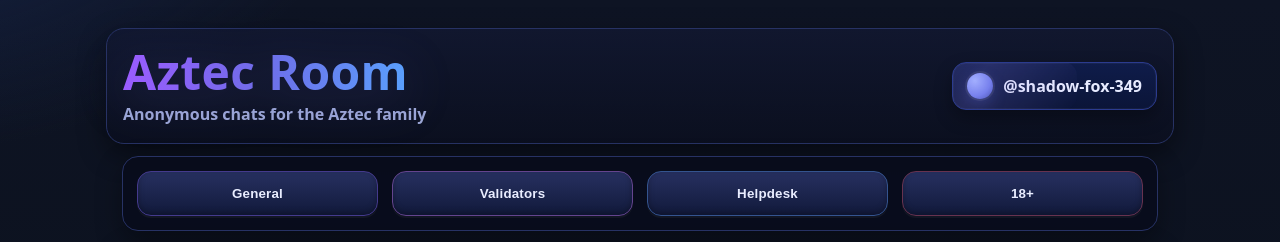
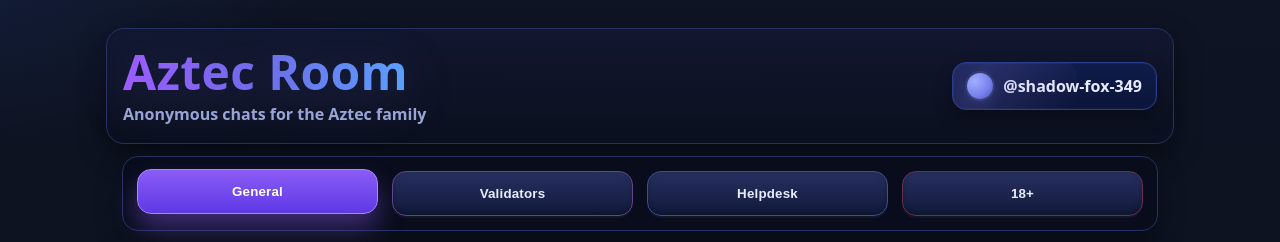
Before and after one commit to Seuncoded/aztec-room, a Next.js app: page / in a window 1280 px wide. Shown: the top 242 px of the page. Built offline with nearby package versions, Linux system fonts and the light colour scheme; no server answers.

Commit message:
Makes some visual changes

```diff
--- a/pages/index.js
+++ b/pages/index.js
@@ -1,35 +1,29 @@
 // pages/index.js
 import { useEffect, useRef, useState } from "react";
 
-
-
+// Single source of truth for labels shown in UI
 const ROOMS = ["General", "Validators", "Helpdesk", "18+"];
 
+// Map UI label -> API room key
+const apiRoom = (label) => (label === "18+" ? "18+" : label.toLowerCase());
 
-function pillId(r) {
-  if (r === "18+") return "18plus";
-  return r;
-}
+// Map UI label -> CSS data-room value (for your pill/chatHead color hooks)
+const dataRoom = (label) => (label === "18+" ? "18plus" : label.toLowerCase());
 
+// Labels are already nice
+const niceLabel = (label) => label;
 
-function niceLabel(r) {
-  if (r === "off-topic") return "Off Topic";
-  if (r === "18+") return "18+";
-  return r.charAt(0).toUpperCase() + r.slice(1);
-}
-
-
-const colorFromHandle = (handle) => {
+// Deterministic color for handles
+const colorFromHandle = (handle = "") => {
   let hash = 0;
-  for (let i = 0; i < handle.length; i++) {
-    hash = handle.charCodeAt(i) + ((hash << 5) - hash);
-  }
+  for (let i = 0; i < handle.length; i++) hash = handle.charCodeAt(i) + ((hash << 5) - hash);
   const hue = Math.abs(hash % 360);
   return `hsl(${hue}, 65%, 55%)`;
 };
 
 export default function AztecRoom() {
-  const [room, setRoom] = useState(ROOMS[0]);
+  // Store the UI label directly in state (must match ROOMS items)
+  const [room, setRoom] = useState(ROOMS[0]); // "General" on load
   const [messages, setMessages] = useState([]);
   const [text, setText] = useState("");
   const [sending, setSending] = useState(false);
@@ -37,7 +31,7 @@ export default function AztecRoom() {
   const scrollerRef = useRef(null);
   const pollRef = useRef(null);
 
-
+  // Generate session only in browser
   useEffect(() => {
     if (typeof window === "undefined") return;
     let s = window.sessionStorage.getItem("azr-session");
@@ -50,9 +44,10 @@ export default function AztecRoom() {
     setSession(s);
   }, []);
 
-
-  const fetchRoom = async (r) => {
+  // Fetch messages for current room (convert UI label -> API key)
+  const fetchRoom = async (label) => {
     try {
+      const r = apiRoom(label);
       const q = new URLSearchParams({ room: r, limit: "100" });
       const res = await fetch(`/api/messages?${q.toString()}`, { cache: "no-store" });
       const j = await res.json();
@@ -67,7 +62,7 @@ export default function AztecRoom() {
     }
   };
 
-
+  // Room change → load + poll
   useEffect(() => {
     if (!room) return;
     fetchRoom(room);
@@ -84,15 +79,16 @@ export default function AztecRoom() {
       const res = await fetch("/api/messages", {
         method: "POST",
         headers: { "Content-Type":"application/json" },
-        body: JSON.stringify({ room, text: t, handle: session })
+        // Convert UI label -> API key here too
+        body: JSON.stringify({ room: apiRoom(room), text: t, handle: session })
       });
       const j = await res.json();
       if (!res.ok) {
         alert(JSON.stringify(j));
       } else {
         setText("");
-
-        setMessages((prev)=> [...prev, j.item]);
+        // Optimistic append
+        setMessages((prev) => [...prev, j.item]);
         requestAnimationFrame(() => {
           scrollerRef.current?.scrollTo({ top: scrollerRef.current.scrollHeight, behavior: "smooth" });
         });
@@ -125,31 +121,23 @@ export default function AztecRoom() {
       {/* Rooms */}
       <div className="rooms">
         <div className="pills">
-    {["general", "validators", "helpdesk", "18+"].map((r) => {
-      const dataRoom = r === "18+" ? "18plus" : r; // <-- key line
-      const label =
-        r === "helpdesk" ? "Helpdesk" :
-        r === "validators" ? "Validators" :
-        r === "general" ? "General" : "18+";
-
-      return (
+          {ROOMS.map((label) => (
             <button
-          key={r}
-          className={`pill ${r === room ? "active" : ""}`}
-          data-room={dataRoom}                     // <-- add this
-          onClick={() => setRoom(r)}
+              key={label}
+              className={`pill ${label === room ? "active" : ""}`}
+              data-room={dataRoom(label)}     // hooks your CSS colors (e.g. 18plus)
+              onClick={() => setRoom(label)}  // state stores the UI label
             >
-          {label}
+              {niceLabel(label)}
             </button>
-      );
-    })}
+          ))}
         </div>
       </div>
 
       {/* Chat */}
       <div className="panel">
         <div className="chat">
-          <div className="chatHead" data-room={pillId(room)}>
+          <div className="chatHead" data-room={dataRoom(room)}>
             <span className="dot"></span>
             <span className="roomCap">{niceLabel(room)}</span>
           </div>
@@ -158,7 +146,7 @@ export default function AztecRoom() {
             {messages.length === 0 ? (
               <div className="empty">No messages yet. Say hi 👋</div>
             ) : (
-              messages.map((m)=> {
+              messages.map((m) => {
                 const isMine = m.handle === session;
                 return (
                   <div className={`msg ${isMine ? "me" : ""}`} key={m.id}>
@@ -166,7 +154,7 @@ export default function AztecRoom() {
                       <span
                         className="handle"
                         style={{
-    backgroundColor: isMine ? "transparent" : colorFromHandle(m.handle),
+                          backgroundColor: isMine ? "transparent" : colorFromHandle(m.handle || ""),
                           color: isMine ? "#fff" : "#000",
                           padding: "2px 6px",
                           borderRadius: "6px",
@@ -191,12 +179,13 @@ export default function AztecRoom() {
               type="text"
               placeholder="Type a message…"
               value={text}
-              onChange={(e)=> setText(e.target.value)}
-              onKeyDown={(e)=> e.key === "Enter" && onSend()}
+              onChange={(e) => setText(e.target.value)}
+              onKeyDown={(e) => e.key === "Enter" && onSend()}
             />
             <button className="btn" onClick={onSend} disabled={sending}>Send</button>
           </div>
         </div>
+
         {/* Footer */}
         <footer className="footer">
           Built by{" "}
```
Lines whose indentation alone changed are shown as unchanged.
